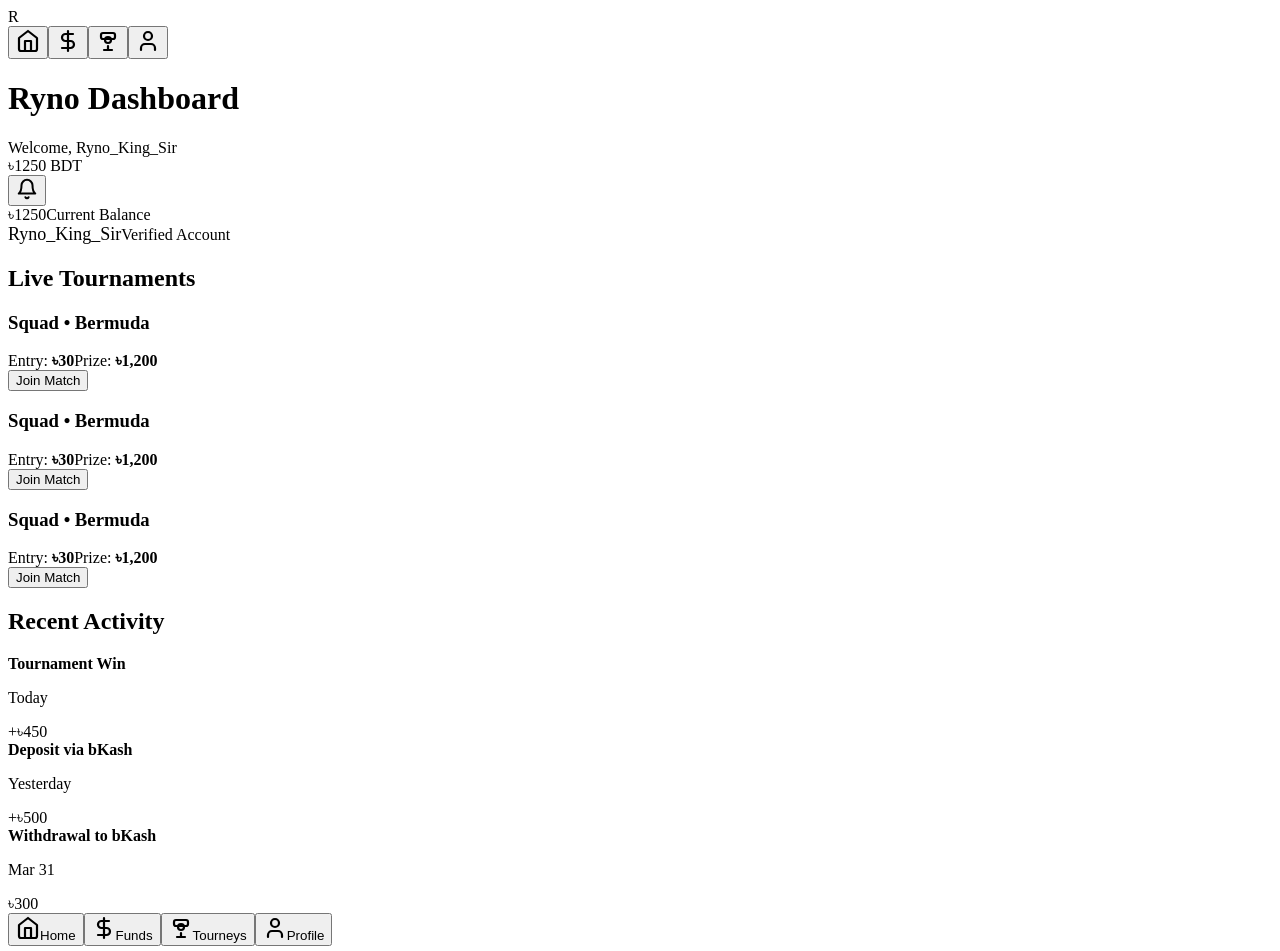
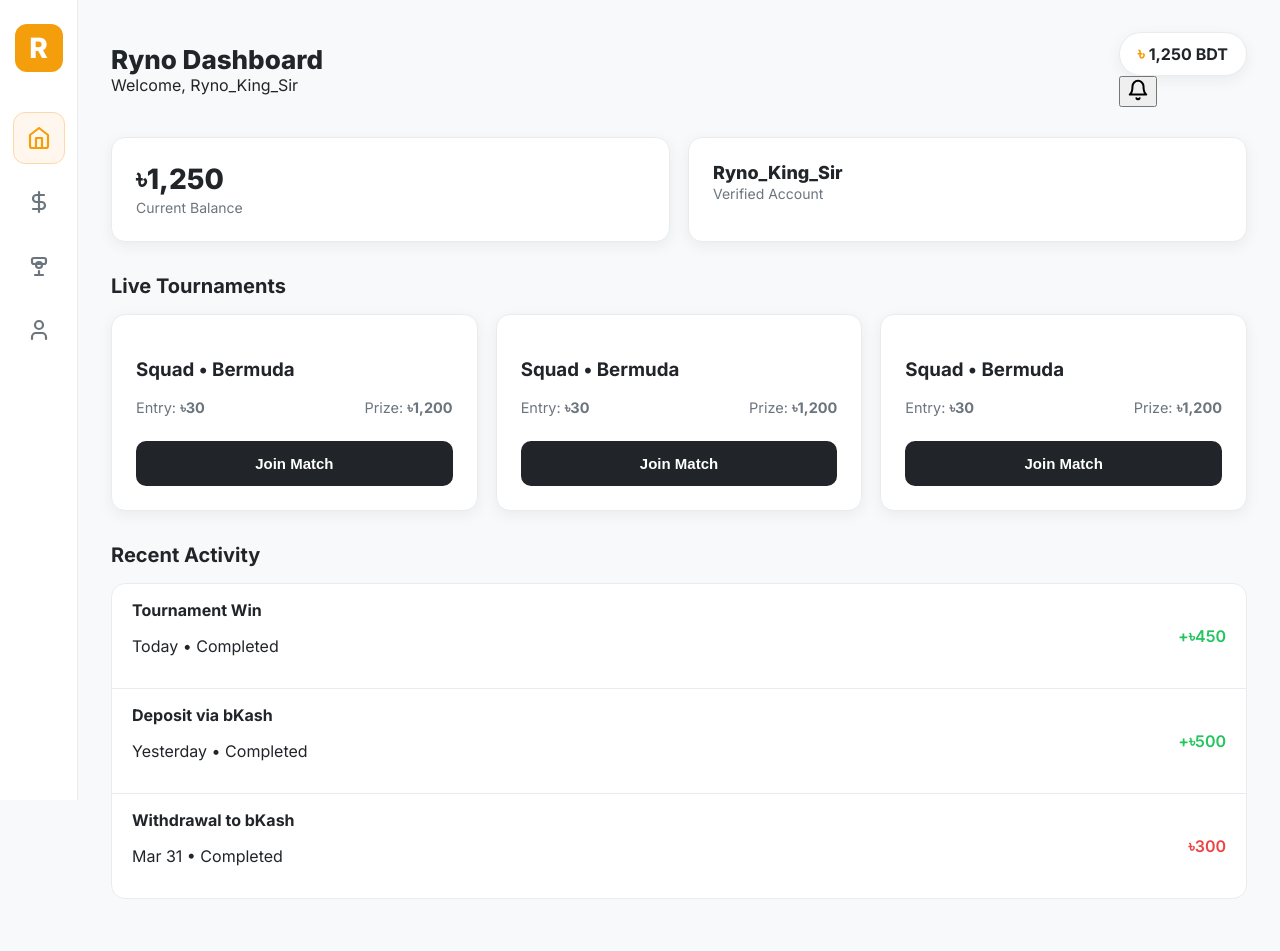
Before and after one commit to raihanbhaii/Ryno, a React (Vite) app: page / in a window 1280 px wide. Shown: the top 951 px of the page. Built offline with nearby package versions, Linux system fonts and the light colour scheme.

Commit message:
Update main.jsx

```diff
--- a/src/main.jsx
+++ b/src/main.jsx
@@ -1,5 +1,6 @@
-import React, { useState } from 'react';
+import React, { useState, useRef } from 'react';
 import ReactDOM from 'react-dom/client';
+import './main.css';
 
 const ICONS = {
   home: (
@@ -41,8 +42,13 @@ function App() {
     { id: 2, type: 'deposit', amount: 500, date: 'Yesterday', status: 'Completed' },
     { id: 3, type: 'withdraw', amount: -300, date: 'Mar 31', status: 'Completed' },
   ]);
+  const [toast, setToast] = useState({ show: false, message: '' });
 
-  const [toast, setToast] = useState({ show: false, message: '' });
+  // Refs for form inputs (React best practice)
+  const depositAmountRef = useRef(null);
+  const withdrawAmountRef = useRef(null);
+  const bKashNumberRef = useRef(null);
+
   const accountName = "Ryno_King_Sir";
 
   const showToast = (message) => {
@@ -51,8 +57,7 @@ function App() {
   };
 
   const handleDeposit = () => {
-    const input = document.getElementById('depositAmount');
-    const amount = parseInt(input?.value);
+    const amount = parseInt(depositAmountRef.current?.value);
 
     if (!amount || amount < 50) {
       showToast("Minimum deposit amount is ৳50");
@@ -69,15 +74,12 @@ function App() {
     }, ...prev]);
 
     showToast(`৳${amount} added successfully via bKash!`);
-    if (input) input.value = '';
+    if (depositAmountRef.current) depositAmountRef.current.value = '';
   };
 
   const handleWithdraw = () => {
-    const amountInput = document.getElementById('withdrawAmount');
-    const numberInput = document.getElementById('bKashNumber');
-
-    const amount = parseInt(amountInput?.value);
-    const number = numberInput?.value.trim();
+    const amount = parseInt(withdrawAmountRef.current?.value);
+    const number = bKashNumberRef.current?.value.trim();
 
     if (!amount || amount < 50) {
       showToast("Minimum withdrawal is ৳50");
@@ -102,8 +104,8 @@ function App() {
     }, ...prev]);
 
     showToast(`Withdrawal request of ৳${amount} sent to ${number}`);
-    if (amountInput) amountInput.value = '';
-    if (numberInput) numberInput.value = '';
+    if (withdrawAmountRef.current) withdrawAmountRef.current.value = '';
+    if (bKashNumberRef.current) bKashNumberRef.current.value = '';
   };
 
   return (
@@ -112,16 +114,16 @@ function App() {
       <aside className="sidebar">
         <div className="logo" onClick={() => setPage('home')}>R</div>
         <nav className="nav-menu">
-          <button className={`nav-btn ${page === 'home' ? 'active' : ''}`} onClick={() => setPage('home')}>
+          <button className={`nav-btn ${page === 'home' ? 'active' : ''}`} onClick={() => setPage('home')} aria-label="Home">
             {ICONS.home}
           </button>
-          <button className={`nav-btn ${page === 'funds' ? 'active' : ''}`} onClick={() => setPage('funds')}>
+          <button className={`nav-btn ${page === 'funds' ? 'active' : ''}`} onClick={() => setPage('funds')} aria-label="Funds">
             {ICONS.funds}
           </button>
-          <button className={`nav-btn ${page === 'tournament' ? 'active' : ''}`} onClick={() => setPage('tournament')}>
+          <button className={`nav-btn ${page === 'tournament' ? 'active' : ''}`} onClick={() => setPage('tournament')} aria-label="Tournaments">
             {ICONS.trophy}
           </button>
-          <button className={`nav-btn ${page === 'profile' ? 'active' : ''}`} onClick={() => setPage('profile')}>
+          <button className={`nav-btn ${page === 'profile' ? 'active' : ''}`} onClick={() => setPage('profile')} aria-label="Profile">
             {ICONS.profile}
           </button>
         </nav>
@@ -137,10 +139,10 @@ function App() {
           <div className="header-right">
             <div className="balance-pill">
               <span className="currency">৳</span>
-              <span className="amount">{balance}</span>
+              <span className="amount">{balance.toLocaleString()}</span>
               <span className="currency-small"> BDT</span>
             </div>
-            <button className="icon-btn">{ICONS.bell}</button>
+            <button className="icon-btn" aria-label="Notifications">{ICONS.bell}</button>
           </div>
         </header>
 
@@ -150,7 +152,7 @@ function App() {
             <div className="fade-in">
               <div className="stats-grid">
                 <div className="stat-card">
-                  <span className="stat-value">৳{balance}</span>
+                  <span className="stat-value">৳{balance.toLocaleString()}</span>
                   <span className="stat-label">Current Balance</span>
                 </div>
                 <div className="stat-card">
@@ -182,10 +184,10 @@ function App() {
                         {tx.type === 'deposit' ? 'Deposit via bKash' :
                          tx.type === 'win' ? 'Tournament Win' : 'Withdrawal to bKash'}
                       </strong>
-                      <p>{tx.date}</p>
+                      <p className="tx-date">{tx.date} • {tx.status}</p>
                     </div>
                     <span className={`tx-amount ${tx.amount > 0 ? 'positive' : 'negative'}`}>
-                      {tx.amount > 0 ? '+' : ''}৳{Math.abs(tx.amount)}
+                      {tx.amount > 0 ? '+' : ''}৳{Math.abs(tx.amount).toLocaleString()}
                     </span>
                   </div>
                 ))}
@@ -201,9 +203,10 @@ function App() {
                 <p className="subtitle">Minimum: ৳50 • Instant Credit</p>
                 <input
                   type="number"
-                  id="depositAmount"
+                  ref={depositAmountRef}
                   placeholder="Amount in BDT"
                   className="input-field"
+                  min="50"
                 />
                 <button className="primary-btn deposit" onClick={handleDeposit}>
                   Deposit Now
@@ -213,19 +216,21 @@ function App() {
 
               <div className="form-card" style={{marginTop: '24px'}}>
                 <h2>Withdraw to bKash</h2>
-                <p className="subtitle">Available: ৳{balance}</p>
+                <p className="subtitle">Available: ৳{balance.toLocaleString()}</p>
                 <input
                   type="number"
-                  id="withdrawAmount"
+                  ref={withdrawAmountRef}
                   placeholder="Amount to withdraw"
                   className="input-field"
+                  min="50"
                 />
                 <input
-                  type="text"
-                  id="bKashNumber"
+                  type="tel"
+                  ref={bKashNumberRef}
                   placeholder="bKash Number (01XXXXXXXXX)"
                   className="input-field"
                   maxLength="11"
+                  pattern="^01[0-9]{9}$"
                 />
                 <button className="primary-btn withdraw" onClick={handleWithdraw}>
                   Request Withdrawal
@@ -264,7 +269,7 @@ function App() {
               <div className="profile-info">
                 <p><strong>Name:</strong> {accountName}</p>
                 <p><strong>Region:</strong> Bangladesh</p>
-                <p><strong>Status:</strong> <span style={{color: '#22c55e'}}>● Online</span></p>
+                <p><strong>Status:</strong> <span className="status-online">● Online</span></p>
                 <p><strong>Joined:</strong> March 2025</p>
                 <p><strong>Total Matches:</strong> 137</p>
                 <p><strong>Win Rate:</strong> 71%</p>
@@ -276,24 +281,24 @@ function App() {
       </main>
 
       {/* Mobile Bottom Navigation */}
-      <div className="bottom-nav">
-        <button onClick={() => setPage('home')} className={`nav-item ${page === 'home' ? 'active' : ''}`}>
+      <nav className="bottom-nav" role="navigation">
+        <button onClick={() => setPage('home')} className={`nav-item ${page === 'home' ? 'active' : ''}`} aria-label="Home">
           {ICONS.home}<span>Home</span>
         </button>
-        <button onClick={() => setPage('funds')} className={`nav-item ${page === 'funds' ? 'active' : ''}`}>
+        <button onClick={() => setPage('funds')} className={`nav-item ${page === 'funds' ? 'active' : ''}`} aria-label="Funds">
           {ICONS.funds}<span>Funds</span>
         </button>
-        <button onClick={() => setPage('tournament')} className={`nav-item ${page === 'tournament' ? 'active' : ''}`}>
+        <button onClick={() => setPage('tournament')} className={`nav-item ${page === 'tournament' ? 'active' : ''}`} aria-label="Tournaments">
           {ICONS.trophy}<span>Tourneys</span>
         </button>
-        <button onClick={() => setPage('profile')} className={`nav-item ${page === 'profile' ? 'active' : ''}`}>
+        <button onClick={() => setPage('profile')} className={`nav-item ${page === 'profile' ? 'active' : ''}`} aria-label="Profile">
           {ICONS.profile}<span>Profile</span>
         </button>
-      </div>
+      </nav>
 
       {/* Toast Notification */}
       {toast.show && (
-        <div className="toast">{toast.message}</div>
+        <div className="toast" role="alert">{toast.message}</div>
       )}
     </div>
   );
```
